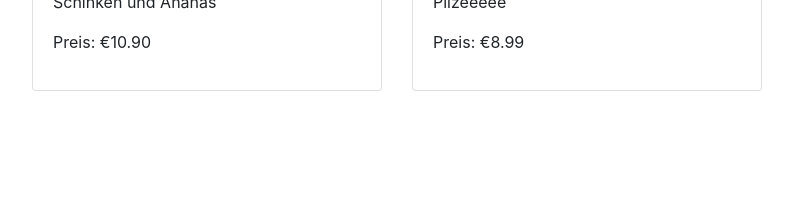
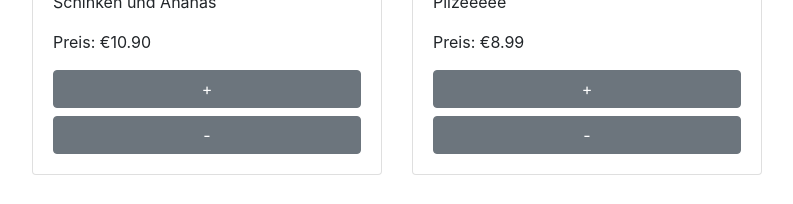
Before and after one commit to angular-schule/2018-04-meetup-hft-leipzig, an Angular app in the folder pizza-rating/: page / in a window 1280 px wide. Shown: the part 390-594 px from the top of the page, without its empty margins (53-846 px from the left). Built offline with nearby package versions, Linux system fonts and the light colour scheme.

Commit message:
Buttons zum Bewerten

```diff
--- a/pizza-rating/src/app/pizza/pizza.component.html
+++ b/pizza-rating/src/app/pizza/pizza.component.html
@@ -9,5 +9,8 @@
     </h3>
     <p>{{ pizza.description }}</p>
     <p>Preis: {{ pizza.price | currency:'EUR' }}</p>
+
+    <button class="btn btn-secondary btn-block" (click)="rateUp()">+</button>
+    <button class="btn btn-secondary btn-block" (click)="rateDown()">-</button>
   </div>
 </div>
--- a/pizza-rating/src/app/pizza/pizza.component.ts
+++ b/pizza-rating/src/app/pizza/pizza.component.ts
@@ -15,4 +15,12 @@ export class PizzaComponent implements OnInit {
   ngOnInit() {
   }
 
+  rateUp() {
+    this.pizza.rating++;
+  }
+
+  rateDown() {
+    this.pizza.rating--;
+  }
+
 }
```
